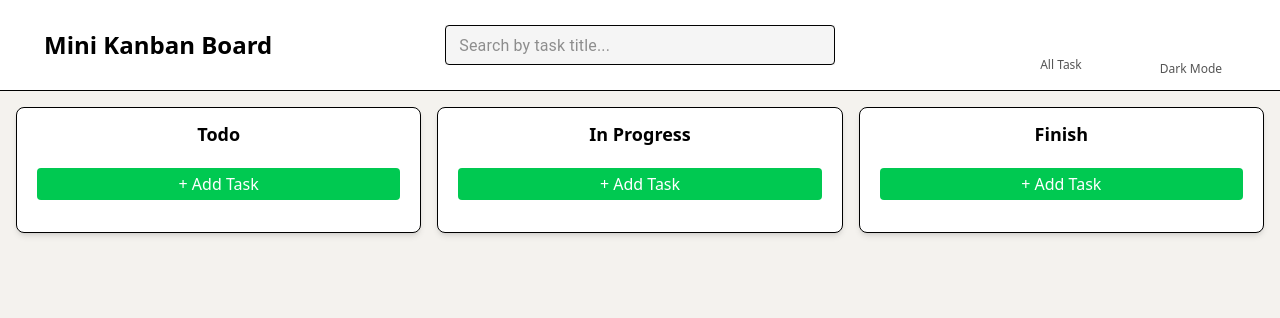
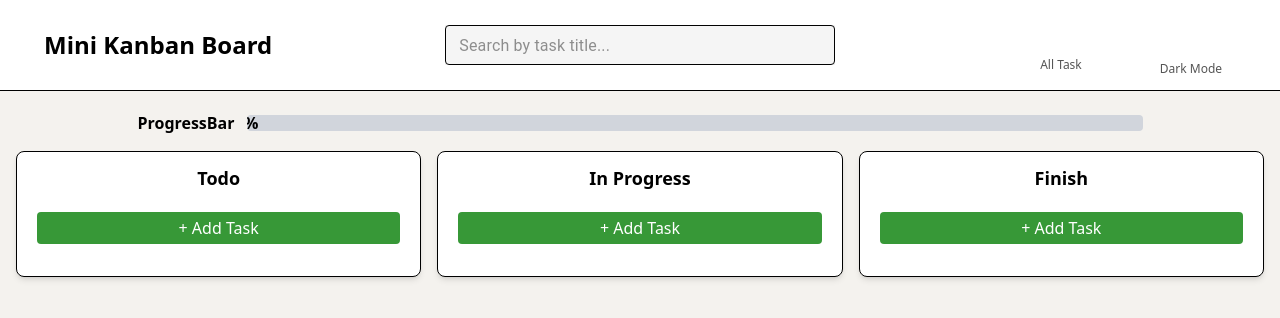
Before and after one commit to pathak-arpita/Pixelmindit-Company, a React (Vite) app: page / in a window 1280 px wide. Shown: the top 318 px of the page. Built offline with nearby package versions, Linux system fonts and the light colour scheme; some icons are missing.

Commit message:
adding progress bar

```diff
--- a/src/components/Task-Board/About-Task/TaskCard.jsx
+++ b/src/components/Task-Board/About-Task/TaskCard.jsx
@@ -45,14 +45,15 @@ function TaskCard({ task }) {
           <input
             type="date"
             value={form.dueDate}
+            style={{ colorScheme: darkMode && "dark", cursor: "pointer" }}
             onChange={(e) => setForm({ ...form, dueDate: e.target.value })}
             className="w-full p-1 border rounded"
           />
           <div className="flex gap-2">
-            <button type="submit" className="flex-1 bg-green-500 text-white py-1 rounded">
+            <button type="submit" className="flex-1 bg-[#379837] text-white py-1 rounded">
               Save
             </button>
-            <button type="button" onClick={() => setEditing(false)} className="flex-1 bg-gray-900 text-white py-1 rounded">
+            <button type="button" onClick={() => setEditing(false)} className="flex-1 bg-[#505051] text-white py-1 rounded">
               Cancel
             </button>
           </div>
--- a/src/components/Task-Board/About-Task/TaskForm.jsx
+++ b/src/components/Task-Board/About-Task/TaskForm.jsx
@@ -76,14 +76,14 @@ function TaskForm({ status }) {
             />
           </div>
           <div className="flex gap-2">
-            <button type="submit" className="flex-1 py-1 rounded text-white bg-green-500">Add</button>
-            <button type="button" onClick={() => setOpen(false)} className="flex-1 bg-gray-400 text-white py-1 rounded">Cancel</button>
+            <button type="submit" className="flex-1 py-1 rounded text-white bg-[#379837]">Add</button>
+            <button type="button" onClick={() => setOpen(false)} className="flex-1 bg-[#505051] text-white py-1 rounded">Cancel</button>
           </div>
         </form>
       ) : (
         <button
           onClick={() => setOpen(true)}
-          className="w-full py-1 rounded text-white bg-green-500"
+          className="w-full py-1 rounded text-white bg-[#379837]"
         >
           + Add Task
         </button>
--- a/src/components/Task-Board/Board.jsx
+++ b/src/components/Task-Board/Board.jsx
@@ -1,12 +1,13 @@
+import { useState } from "react";
+import Column from "./Column";
+import ProgressBar from "./Progress-Bar/ProgressBar";
+import { useDataContext } from "../../context/DataContext";
 import { DragDropContext, Droppable } from "@hello-pangea/dnd";
-import Column from "./Column";
-import { useDataContext } from "../../context/DataContext";
-import { useState } from "react";
 
 const columns = ["Todo", "In Progress", "Finish"];
 
 function Board() {
-   const { tasks, setTasks, darkMode, search } = useDataContext();
+  const { tasks, setTasks, darkMode, search } = useDataContext();
   const [expandedColumn, setExpandedColumn] = useState(null);
 
   const handleDragEnd = (result) => {
@@ -22,6 +23,7 @@ function Board() {
 
   return (
     <DragDropContext onDragEnd={handleDragEnd}>
+      <ProgressBar />
       <div className="grid grid-cols-1 lg:grid-cols-3 gap-4 p-4">
         {columns.map((col) => (
           <Droppable key={col} droppableId={col}>
--- /dev/null
+++ b/src/components/Task-Board/Progress-Bar/ProgressBar.jsx
@@ -0,0 +1,28 @@
+import React from "react";
+import { useDataContext } from "../../../context/DataContext";
+
+const ProgressBar = () => {
+    const { tasks, darkMode } = useDataContext();
+
+    const total = tasks.length;
+    const done = tasks.filter((task) => task.status === "Finish").length;
+    const inProgress = tasks.filter((task) => task.status === "In Progress").length;
+
+    const percentage = total ? ((done + inProgress * 0.2) / total) * 100 : 0;
+
+    return (
+        <div className="flex items-center justify-center mt-5 w-full">
+            <span className={`mr-3 font-semibold ${darkMode ? "text-gray-200" : "text-white-700"}`}>
+                ProgressBar
+            </span>
+            <div className="relative w-[70%] bg-gray-300 h-4 rounded overflow-hidden">
+                <div className="h-full transition-all flex items-center justify-center font-bold"
+                    style={{ width: `${percentage}%`, backgroundColor: "#379837", color: darkMode ? "#fff" : "#000" }}>
+                    {Math.round(percentage)}%
+                </div>
+            </div>
+        </div>
+    );
+};
+
+export default ProgressBar;
```
